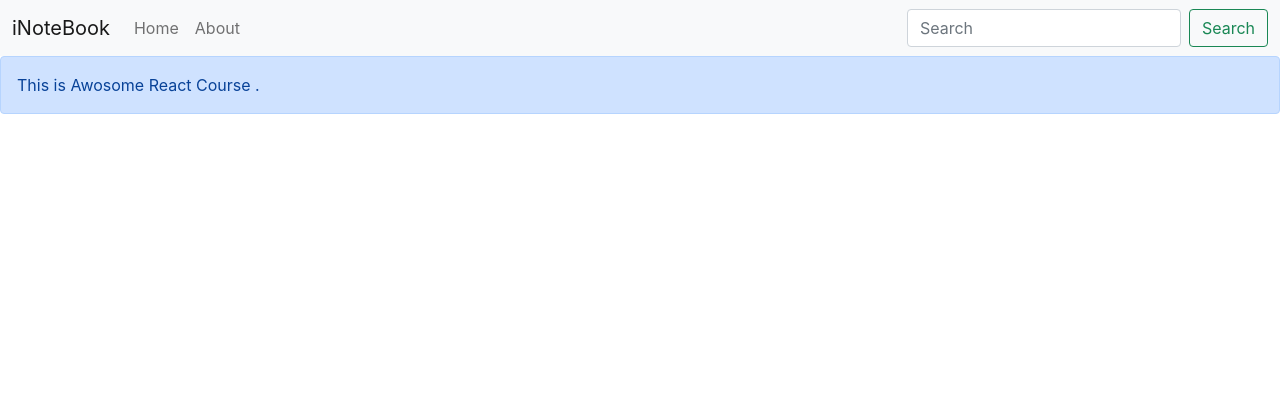
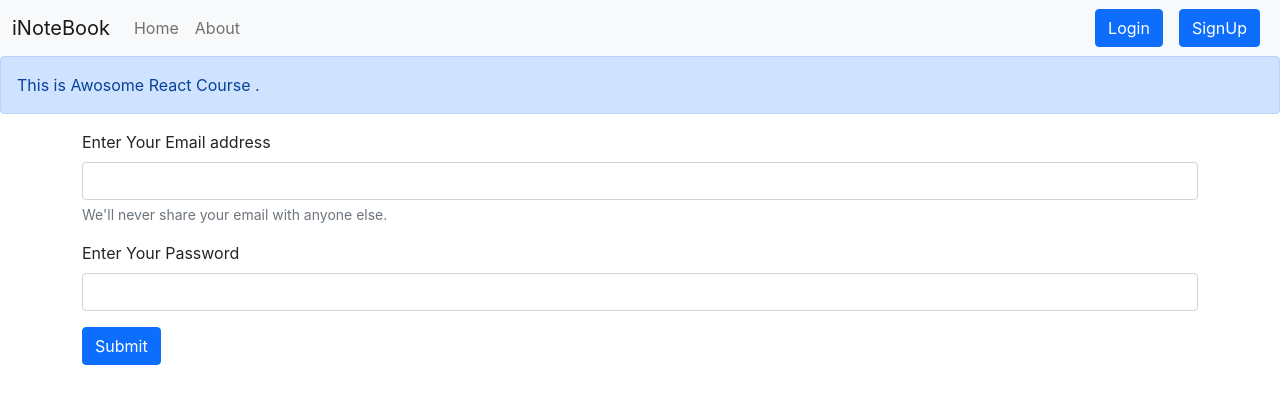
Before and after one commit to Sumit931kr/inotebook, a React (Create React App) app: page /login in a window 1280 px wide. Shown: the top 404 px of the page. Built offline with nearby package versions, Linux system fonts and the light colour scheme.

Commit message:
Tutorial 69 is completed

```diff
--- a/src/App.js
+++ b/src/App.js
@@ -10,6 +10,11 @@
 import Home from './Components/Home';
 import NoteState from './context/notes/NoteState';
 import Alert from './Components/Alert';
+import Login from './Components/Login';
+import Signup from './Components/Signup';
+
+
+
 
 function App() {
 
@@ -24,7 +29,10 @@
             <Routes>
               <Route exact path="/" element={<Home />} />
               <Route exact path="/about" element={<About />} />
+              <Route exact path="/login" element={<Login />} />
+              <Route exact path="/signup" element={<Signup />} />
             </Routes>
+
           </div>
         </Router>
       </NoteState>
--- /dev/null
+++ b/src/Components/Login.js
@@ -0,0 +1,66 @@
+import React, { useState } from 'react'
+import { useNavigate } from 'react-router-dom'
+
+const Login = () => {
+    const navigate = useNavigate();
+
+    const [credentials, setCredentials] = useState({ email: "", password: "" })
+
+    const handleonSubmit = async (e) => {
+
+        e.preventDefault();
+
+        try {
+            // Fetching is To do in this is Context API
+
+            const response = await fetch("http://localhost:5000/api/auth/loginUser", {
+                method: 'POST',
+                headers: {
+                    'Content-Type': 'application/json'
+                },
+
+                body: JSON.stringify({email: credentials.email, password: credentials.password})
+
+            });
+            const json = await response.json();
+            console.log(json);
+            if(json.success){
+                // redirect
+                localStorage.setItem('token', json.authtoken);
+                navigate('/')
+            }
+            else{
+                alert("INvalid")
+            }
+
+
+        } catch (error) {
+            console.log(error);
+            console.log("27 line error")
+        }
+    }
+
+    const onchange = (e) => {
+        setCredentials({ ...credentials, [e.target.name]: e.target.value })
+    }
+
+    return (
+        <div>
+            <form onSubmit={handleonSubmit} >
+                <div className="mb-3">
+                    <label htmlFor="email" className="form-label">Enter Your Email address</label>
+                    <input type="email" className="form-control" value={credentials.email} name="email" id="email" onChange={onchange} aria-describedby="emailHelp" />
+                    <div id="emailHelp" className="form-text">We'll never share your email with anyone else.</div>
+                </div>
+                <div className="mb-3">
+                    <label htmlFor="password" className="form-label">Enter Your Password</label>
+                    <input type="password" className="form-control" value={credentials.password} name="password" id="password" onChange={onchange} />
+                </div>
+
+                <button type="submit" className="btn btn-primary" >Submit</button>
+            </form>
+        </div>
+    )
+}
+
+export default Login
--- a/src/Components/Navbar.js
+++ b/src/Components/Navbar.js
@@ -24,8 +24,8 @@
                             </li>
                         </ul>
                         <form className="d-flex">
-                            <input className="form-control me-2" type="search" placeholder="Search" aria-label="Search" />
-                            <button className="btn btn-outline-success" type="submit">Search</button>
+                            <Link className="btn btn-primary mx-2" to="/login" role="submit">Login</Link>
+                            <Link className="btn btn-primary mx-2" to="/signup" role="submit">SignUp</Link>
                         </form>
                     </div>
                 </div>
--- /dev/null
+++ b/src/Components/Signup.js
@@ -0,0 +1,11 @@
+import React from 'react'
+
+const signup = () => {
+    return (
+        <div>
+            THis is signup
+        </div>
+    )
+}
+
+export default signup
```
Also changed, not shown: 1 other file (tests, documents, lock files or other folders).
